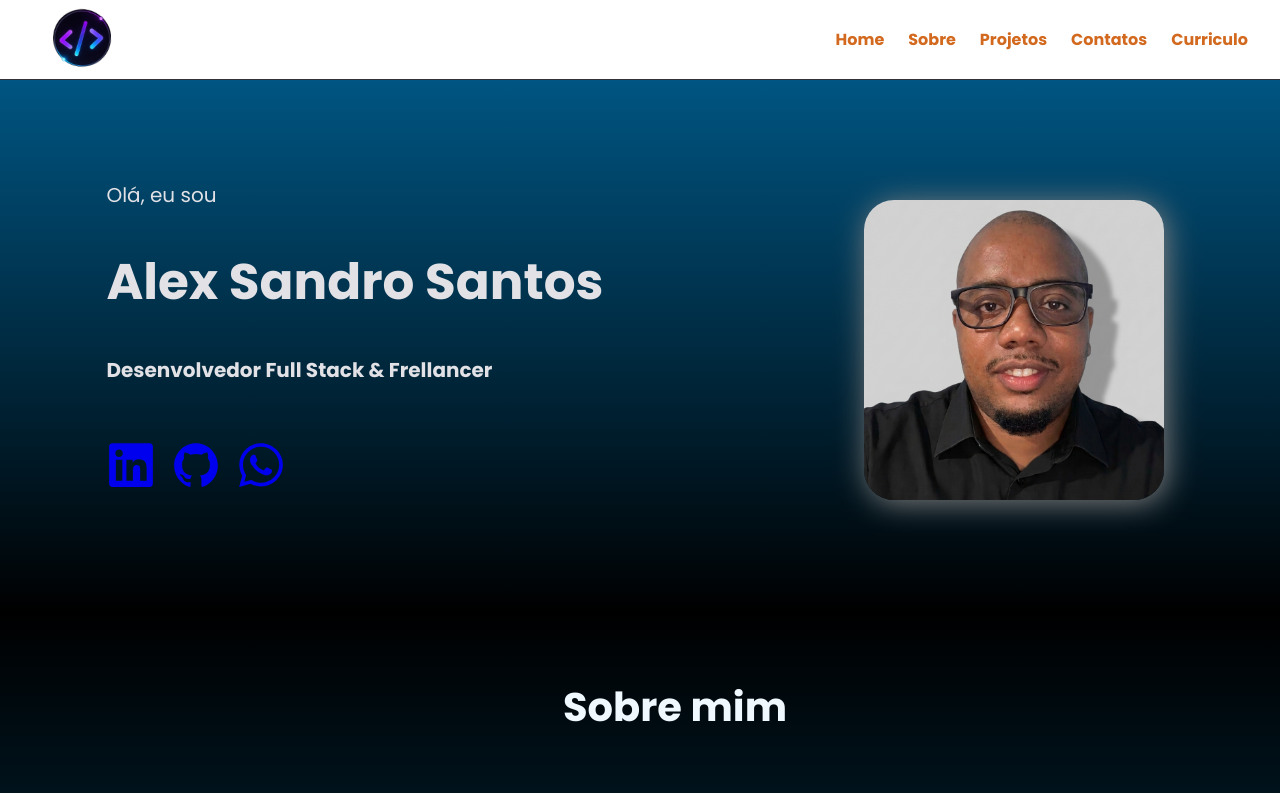
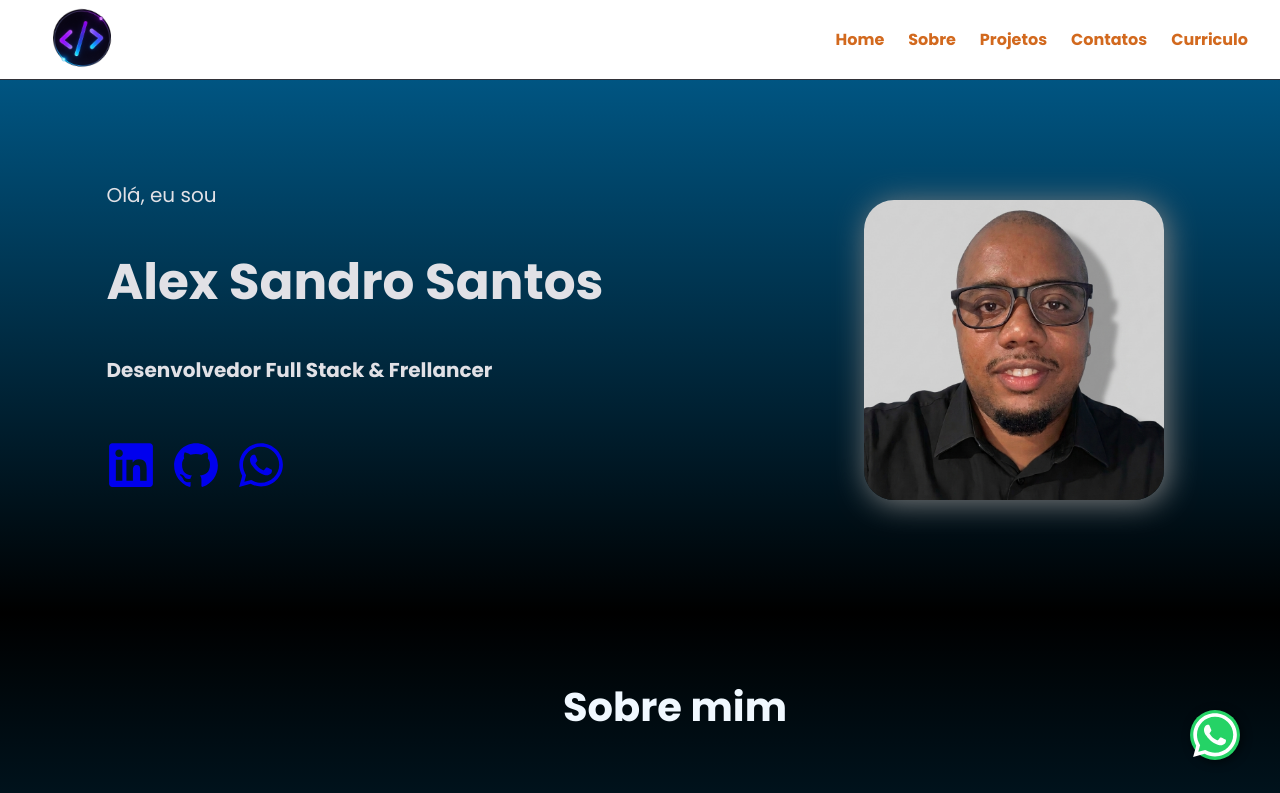
Before and after one commit to Alexsandro-tj/meuPortifolioDevReact, a React (Vite) app: page / in a window 1280 px wide. Shown: the top 793 px of the page. Built offline with nearby package versions, Linux system fonts and the light colour scheme.

Commit message:
alteracao nos botoes de scroll up e botao flutuante whatsapp

```diff
--- a/src/App.module.css
+++ b/src/App.module.css
@@ -14,8 +14,8 @@ body {
   left: 40px;
   background-color: #25d366;
   color: aliceblue;
-  width: 60px;
-  height: 60px;
+  width: 50px;
+  height: 50px;
   bottom: 40px;
   border-radius: 50%;
   display: flex;
@@ -28,30 +28,3 @@ body {
   /* Garante que o botão fique na frente de outros elementos */
   text-decoration: none;
 }
-/*
-.botaoflutuante {
-  position: fixed;
-  width: 60px;
-  height: 60px;
-  bottom: 40px;
-  right: 40px;
-  background-color: #25d366;
-  color: white;
-  border-radius: 50px;
-  text-align: center;
-  font-size: 30px;
-  box-shadow: 2px 2px 10px rgba(0, 0, 0, 0.6);
-  z-index: 1000;
-  text-decoration: none;
-  display: flex;
-  justify-content: center;
-  align-items: center;
-  transition: all 0.3s ease;
-  transition-duration: 2s;
-} */
-
-/*
-.botaoflutuante:hover {
-  background-color: #128c7e;
-  transform: scale(1.1);
-} */
--- a/src/components/Footer/Footer.module.css
+++ b/src/components/Footer/Footer.module.css
@@ -6,3 +6,30 @@
     margin: 50px 0 10px 0;
     font-size: 1.1rem;
 }
+
+.botaoflutuante {
+  position: fixed;
+  width: 50px;
+  height: 50px;
+  bottom: 40px;
+  right: 40px;
+  background-color: #25d366;
+  color: white;
+  border-radius: 50px;
+  text-align: center;
+  font-size: 30px;
+  box-shadow: 2px 2px 10px rgba(0, 0, 0, 0.6);
+  z-index: 1000;
+  text-decoration: none;
+  display: flex;
+  justify-content: center;
+  align-items: center;
+  transition: all 0.3s ease;
+  transition-duration: 2s;
+}
+
+
+.botaoflutuante:hover {
+  background-color: #128c7e;
+  transform: scale(1.1);
+}
--- a/src/components/Footer/index.jsx
+++ b/src/components/Footer/index.jsx
@@ -1,8 +1,9 @@
 import styles from '../Footer/Footer.module.css';
+import {FaWhatsapp} from "react-icons/fa"
 
 
 export default function Footer() {
-
+    let whatsapp = "https://wa.me/5551991019959";
     return (
 
         <footer className={styles.container}>
@@ -10,10 +11,8 @@ export default function Footer() {
                 © 2026 Alex Sandro Santos  - Todos os Direitos Reservados
             </p>
 
-
-
+            <a href={whatsapp} target='_blank' rel="noopener noreferrer" className={styles.botaoflutuante}><FaWhatsapp size={50} /></a>
         </footer>
-
     );
 
 }
```
